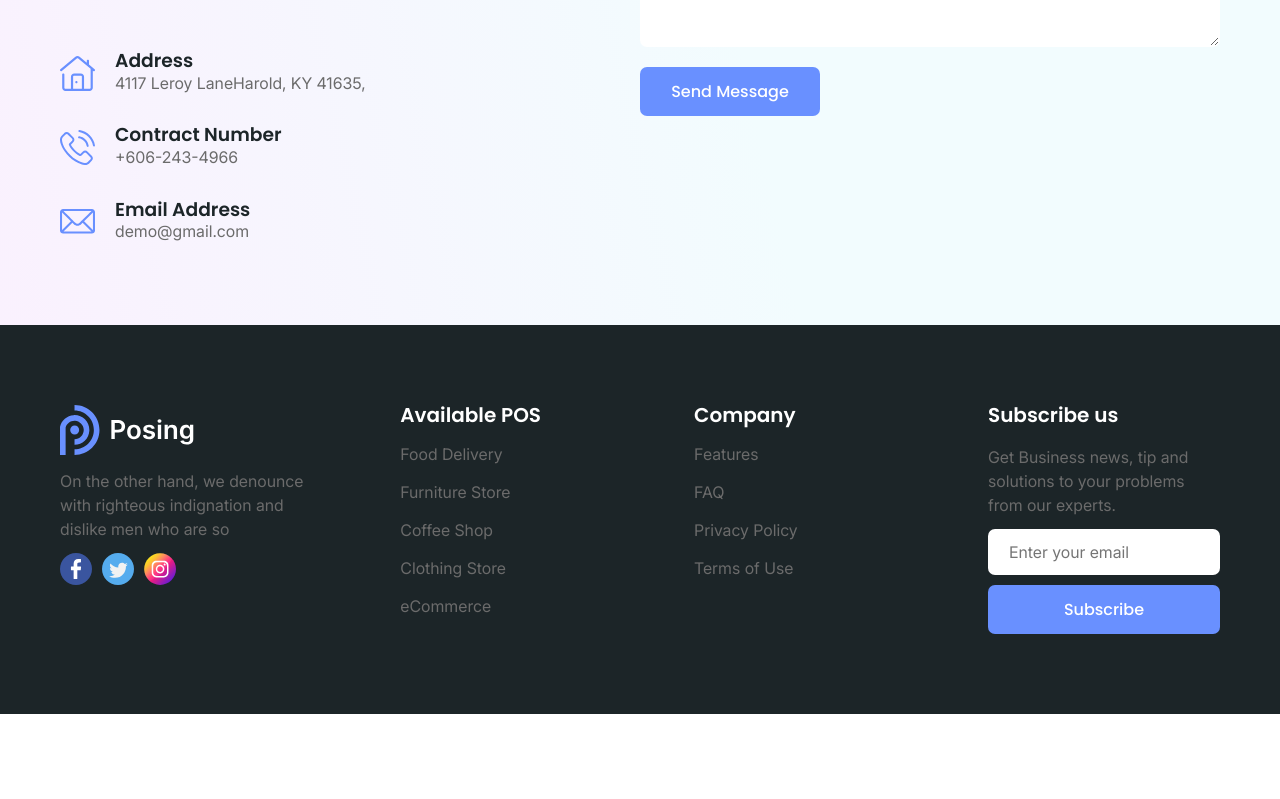
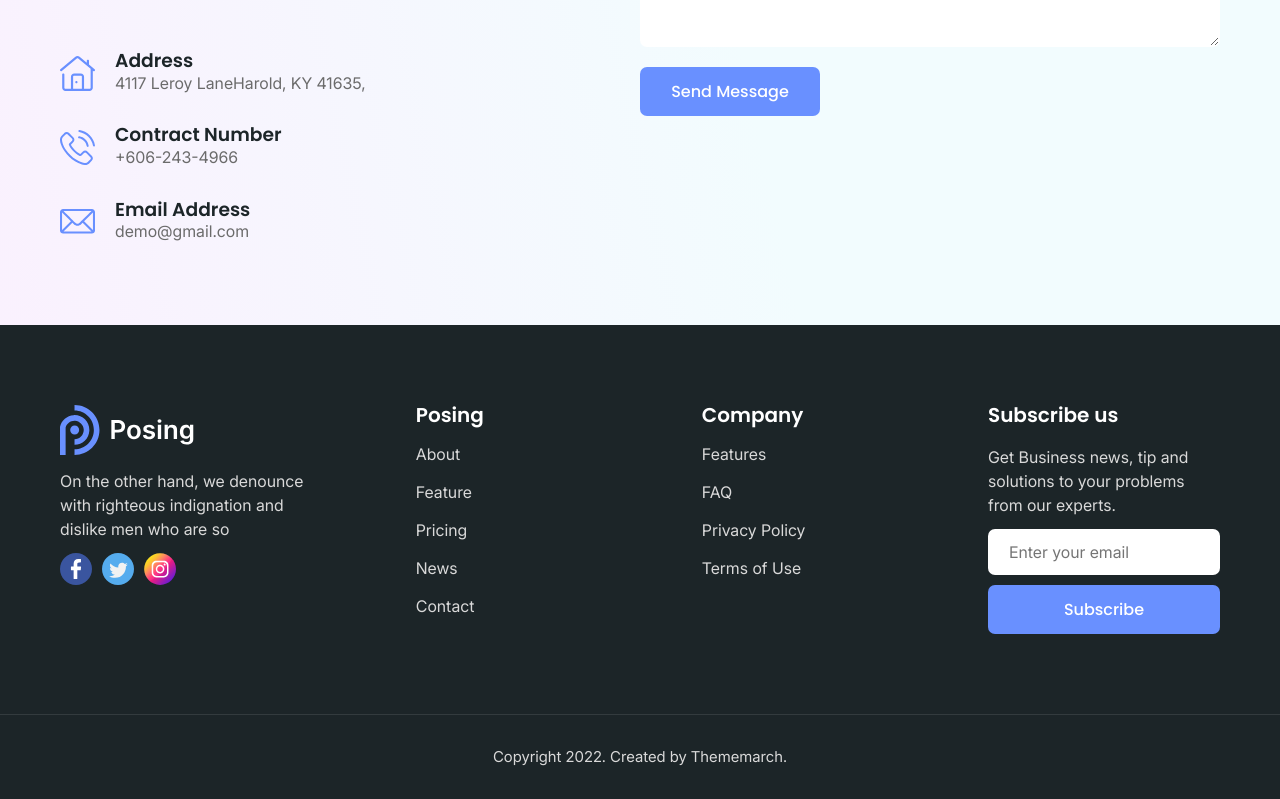
Before and after one commit to FezileChelebiyeva/Posing, a React (Create React App) app: page / in a window 1280 px wide. Shown: the part 7613-8412 px from the top of the page. Before the commit the page ends 8327 px from the top, so only its background shows below. Built offline with nearby package versions, Linux system fonts and the light colour scheme.

Commit message:
footer-fix

```diff
--- a/src/constants/footerSections.constant.ts
+++ b/src/constants/footerSections.constant.ts
@@ -1,26 +1,26 @@
 const sections = [
   {
-    category: "Available POS",
+    category: "Posing",
     items: [
       {
-        name: "Food Delivery",
-        path: "delivery",
+        name: "About",
+        path: "/about",
       },
       {
-        name: "Furniture Store",
-        path: "furniture-store",
+        name: "Feature",
+        path: "feature",
       },
       {
-        name: "Coffee Shop",
-        path: "coffee-shop",
+        name: "Pricing",
+        path: "pricing",
       },
       {
-        name: "Clothing Store",
-        path: "clothing-store",
+        name: "News",
+        path: "news",
       },
       {
-        name: "eCommerce",
-        path: "ecommerce",
+        name: "Contact",
+        path: "contact",
       },
     ],
   },
--- a/src/layouts/footer/Footer.module.scss
+++ b/src/layouts/footer/Footer.module.scss
@@ -1,13 +1,13 @@
 #footer {
   background: #1c2528;
   color: #d9d9d9;
+  .footer_top {
     padding: 80px 0;
     .footer {
       width: 100%;
       display: flex;
       flex-wrap: wrap;
       justify-content: space-between;
-
       .footer_info {
         width: 22%;
         .info_subtitle {
@@ -15,6 +15,7 @@
           font-weight: 400;
           line-height: 24px;
           margin: 12px 0;
+          color: inherit;
         }
         .footer_icons {
           display: flex;
@@ -23,7 +24,7 @@
         }
       }
       .category {
-      width: 18%;
+        width: 16%;
         .category_title {
           color: #fff;
           font-size: 20px;
@@ -36,7 +37,7 @@
           row-gap: 20px;
           li {
             .footer_link {
-            color: #6b6b6b;
+              color: inherit;
               font-weight: 400;
               line-height: 18px;
               transition: color 0.4s ease;
@@ -60,6 +61,7 @@
           font-weight: 400;
           line-height: 24px;
           margin: 12px 0;
+          color: inherit;
         }
         .contact_form {
           display: flex;
@@ -82,12 +84,23 @@
         }
       }
     }
+  }
+  .footer_bottom {
+    border-top: 1px solid rgba(255, 255, 255, 0.1);
+    padding: 30px 0;
+    .footer_bottom_text {
+      text-align: center;
+      font-size: 15px;
+      line-height: 1.6em;
+    }
+  }
   @media (max-width: 993px) {
+    .footer_top {
       padding: 50px 0;
       .footer {
         gap: 40px 25px;
         .footer_info {
-        width: 47%;
+          width: 44%;
         }
         .category {
           width: 48%;
@@ -97,7 +110,9 @@
         }
       }
     }
+  }
   @media (max-width: 576px) {
+    .footer_top {
       padding: 30px 0;
       .footer {
         row-gap: 50px;
@@ -112,4 +127,10 @@
         }
       }
     }
+    .footer_bottom {
+      .footer_bottom_text {
+        font-size: 14px;
       }
+    }
+  }
+}
--- a/src/layouts/footer/Footer.tsx
+++ b/src/layouts/footer/Footer.tsx
@@ -10,10 +10,13 @@ import { Link } from "react-router-dom";
 const Footer = () => {
   return (
     <footer id={styles.footer}>
+      <div className={styles.footer_top}>
         <div className="container">
           <div className={styles.footer}>
             <div className={styles.footer_info}>
+              <Link to={"/"}>
                 <img src={logo_light} alt="footer-logo" />
+              </Link>
               <p className={styles.info_subtitle}>
                 On the other hand, we denounce with righteous indignation and
                 dislike men who are so
@@ -31,10 +34,10 @@ const Footer = () => {
               </div>
             </div>
             <div className={styles.category}>
-            <h2 className={styles.category_title}>Available POS</h2>
+              <h2 className={styles.category_title}>Posing</h2>
               <ul className={styles.navlinks_lists}>
                 {sections
-                .find((section) => section.category === "Available POS")
+                  .find((section) => section.category === "Posing")
                   ?.items.map((item, idx) => (
                     <li key={idx} className={styles.nav_item}>
                       <Link className={styles.footer_link} to={item.path}>
@@ -88,6 +91,14 @@ const Footer = () => {
             </div>
           </div>
         </div>
+      </div>
+      <div className={styles.footer_bottom}>
+        <div className="container">
+          <div className={styles.footer_bottom_text}>
+            Copyright 2022. Created by Thememarch.
+          </div>
+        </div>
+      </div>
     </footer>
   );
 };
```
Lines whose indentation alone changed are shown as unchanged.
